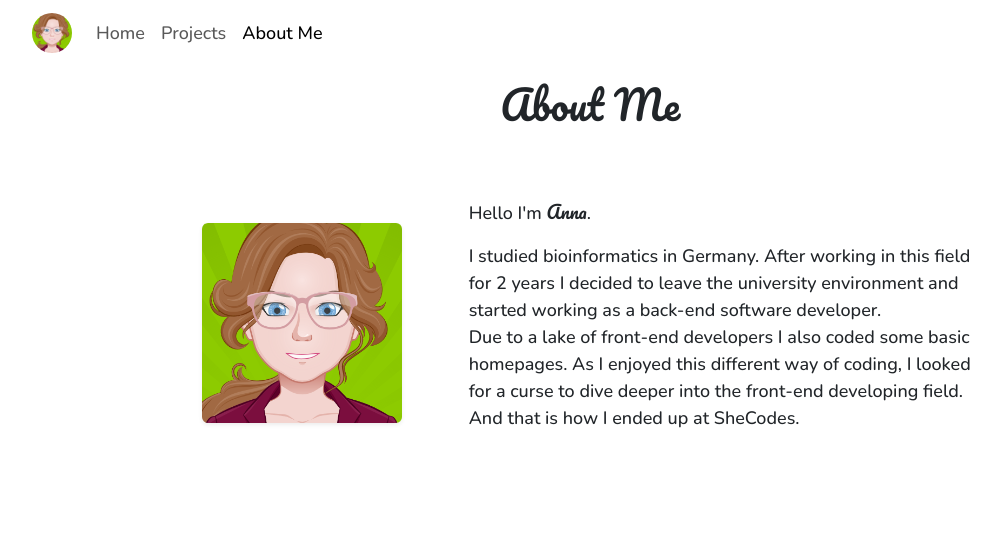
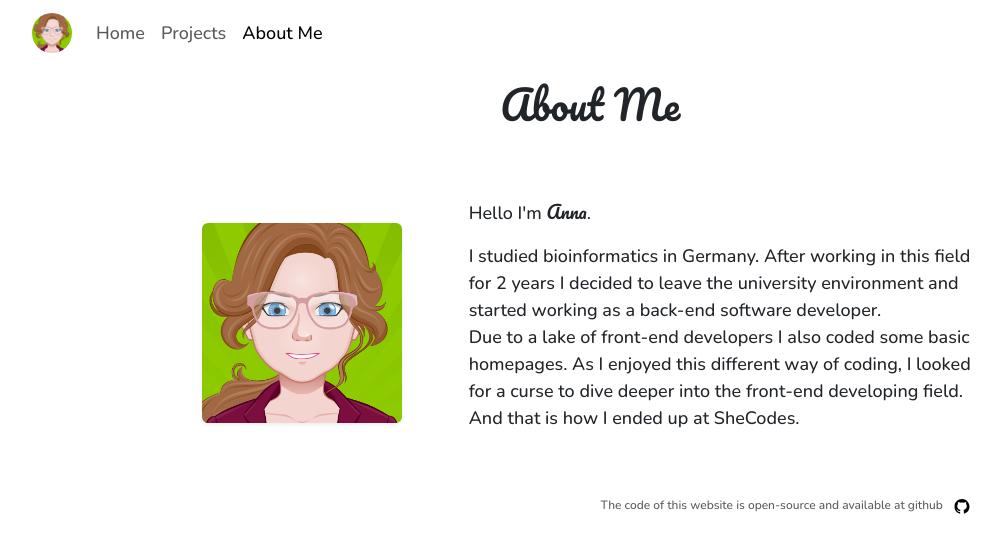
Before and after one commit to leon8889/SheCodes-ProjectOverview, a plain HTML site: page about_me.html in a window 1280 px wide. Shown: the whole page, without its empty margins (50-1051 px from the left). Drawn offline with nearby package versions, Linux system fonts and the light colour scheme.

Commit message:
added link to github

```diff
--- a/about_me.html
+++ b/about_me.html
@@ -69,5 +69,29 @@
 				</div>
 			</div>
 		</div>
+
+		<div class="container">
+			<footer class="text-end mt-5">
+				The code of this website is open-source and available at github
+				<a
+					href="https://github.com/leon8889/SheCodes-ProjectOverview"
+					target="_blank"
+				>
+					<svg
+						height="15"
+						aria-hidden="true"
+						viewBox="0 0 16 16"
+						version="1.1"
+						width="32"
+						data-view-component="true"
+						class="octicon octicon-mark-github v-align-middle"
+					>
+						<path
+							d="M8 0c4.42 0 8 3.58 8 8a8.013 8.013 0 0 1-5.45 7.59c-.4.08-.55-.17-.55-.38 0-.27.01-1.13.01-2.2 0-.75-.25-1.23-.54-1.48 1.78-.2 3.65-.88 3.65-3.95 0-.88-.31-1.59-.82-2.15.08-.2.36-1.02-.08-2.12 0 0-.67-.22-2.2.82-.64-.18-1.32-.27-2-.27-.68 0-1.36.09-2 .27-1.53-1.03-2.2-.82-2.2-.82-.44 1.1-.16 1.92-.08 2.12-.51.56-.82 1.28-.82 2.15 0 3.06 1.86 3.75 3.64 3.95-.23.2-.44.55-.51 1.07-.46.21-1.61.55-2.33-.66-.15-.24-.6-.83-1.23-.82-.67.01-.27.38.01.53.34.19.73.9.82 1.13.16.45.68 1.31 2.69.94 0 .67.01 1.3.01 1.49 0 .21-.15.45-.55.38A7.995 7.995 0 0 1 0 8c0-4.42 3.58-8 8-8Z"
+						></path>
+					</svg>
+				</a>
+			</footer>
+		</div>
 	</body>
 </html>
--- a/styles/style.css
+++ b/styles/style.css
@@ -8,7 +8,7 @@ html {
 }
 
 body {
-	height: 80%;
+	height: 100%;
 	margin: 80px auto;
 	max-width: 800px;
 	font-family: var(--my-font-text);
@@ -24,6 +24,11 @@ h1 {
 h2 {
 	font-family: var(--my-font-heading);
 	margin-bottom: 50px;
+}
+
+footer {
+	color: var(--bs-secondary-color);
+	font-size: 12px;
 }
 
 .my-font-heading {
```
Also changed, not shown: index.html (+1 -3 lines).
